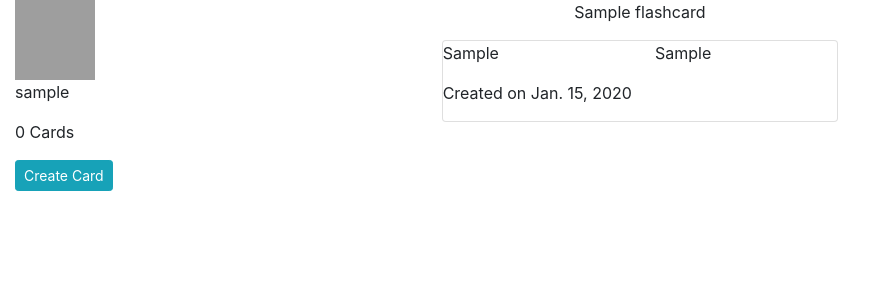
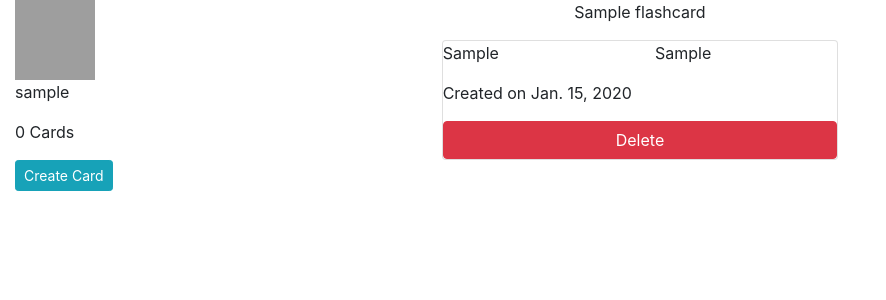
Before and after one commit to ngetichnicholas/Flash-Cards, a Django app: page /card/1 in a window 1280 px wide. Shown: the part 56-356 px from the top of the page, without its empty margins (0-886 px from the left). Run offline with Django 3.2, Linux system fonts and the light colour scheme; a user stored in the database is signed in; tables that the repository leaves empty hold one stand-in row (values such as "Sample post"); some libraries are stand-ins or nearby versions; grey boxes are pictures that could not be loaded.

Commit message:
Delete function works

```diff
--- a/flash_app/templates/card_page.html
+++ b/flash_app/templates/card_page.html
@@ -29,6 +29,9 @@
           </div>
         </div>
         <p>Created on {{card.created_at|date}}</p>
+        {% if card.user.username == current_user.username %}
+        <a href="{% url 'delete_card' card.id %}" class="btn btn-danger">Delete</a>
+        {% endif %}
       </div>
     </div>
     <div class="col-md-4"></div>
```
